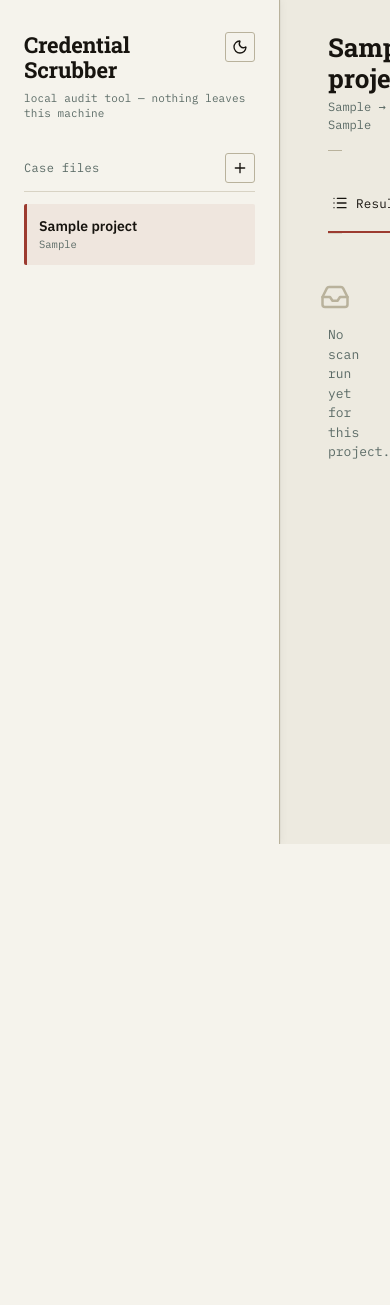
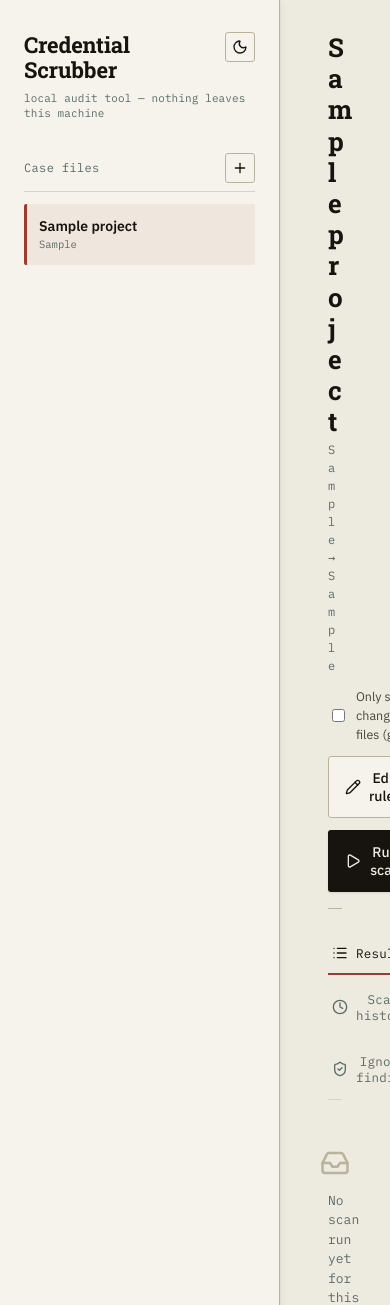
Before and after one commit to Mugilan718/credential-scrubber, a Flask app: page / in a window 390 px wide. Shown: the top 1305 px of the page. Before the commit the page ends 844 px from the top, so only its background shows below. Run offline with Flask 3, Linux system fonts and the light colour scheme; tables that the repository leaves empty hold one stand-in row (values such as "Sample post").

Commit message:
UI polish 7/7: fix real responsive breakage at narrow widths
Seventh and final pass of the UI polish - purely visual, no logic
changes. This one started as "just check it doesn't break" but found
genuine bugs, not just missing niceties.

Confirmed real breakage at ~700-900px and especially ~480px width:
.project-header (title/path + the changed-only-checkbox/Edit
rules/Run scan button group) had no flex-wrap, so on a narrower
window the title's text visually overlapped the button group instead
of wrapping - at 480px wide, the entire header area and results table
were pushed out of view/overlapping, effectively invisible.

Fixes:
- .project-header, .header-actions, and .tabs now wrap (flex-wrap)
  instead of forcing their content to fight for space in one row.
- The title/path container gets min-width:0 (required for a flex
  child to shrink/wrap properly) and overflow-wrap:break-word.
- .results-table now scrolls horizontally within itself
  (overflow-x:auto) instead of clipping (overflow:hidden), and
  .result-row/.results-table-header get a min-width so their fixed-
  width columns don't just compress to unreadable slivers - narrow
  windows get a scrollable table instead of losing columns. The page
  itself never scrolls horizontally.

Verified via Playwright at 1280/900/700/480px: no whole-page
horizontal overflow at any width, the results table's own
scrollWidth/clientWidth confirm it scrolls independently and reveals
the Ignore buttons when scrolled, and the header no longer overlaps
at any tested width. Modals were already fine (max-width: 90vw from
an earlier pass).

Co-Authored-By: Claude Sonnet 5 <noreply@anthropic.com>

```diff
--- a/static/style.css
+++ b/static/style.css
@@ -300,11 +300,18 @@ body {
 
 .project-header {
   display: flex;
+  flex-wrap: wrap;
   justify-content: space-between;
   align-items: flex-start;
+  gap: var(--space-3) var(--space-6);
   margin-bottom: var(--space-6);
   padding-bottom: var(--space-4);
   border-bottom: 1px solid var(--line-strong);
+}
+
+.project-header > div:first-child {
+  min-width: 0;
+  flex: 1 1 260px;
 }
 
 .project-header h2 {
@@ -312,6 +319,7 @@ body {
   font-size: 26px;
   line-height: 1.2;
   margin: 0 0 var(--space-1) 0;
+  overflow-wrap: break-word;
 }
 
 .project-path {
@@ -319,9 +327,10 @@ body {
   font-size: 12px;
   color: var(--slate);
   margin: 0;
+  overflow-wrap: break-word;
 }
 
-.header-actions { display: flex; gap: var(--space-3); align-items: center; }
+.header-actions { display: flex; flex-wrap: wrap; gap: var(--space-3); align-items: center; }
 
 .changed-only-toggle {
   display: flex;
@@ -340,6 +349,7 @@ body {
 
 .tabs {
   display: flex;
+  flex-wrap: wrap;
   gap: var(--space-1);
   margin-bottom: var(--space-4);
   border-bottom: 1px solid var(--line);
@@ -463,7 +473,7 @@ body {
   border: 1px solid var(--line-strong);
   border-radius: 3px;
   box-shadow: var(--shadow-sm);
-  overflow: hidden;
+  overflow-x: auto;
 }
 
 .result-row {
@@ -476,6 +486,7 @@ body {
   font-family: var(--mono);
   font-size: 12.5px;
   background: var(--paper-raised);
+  min-width: 700px;
 }
 
 .result-row:last-child { border-bottom: none; }
@@ -557,6 +568,7 @@ body {
   color: var(--slate);
   background: var(--paper);
   border-bottom: 1px solid var(--line-strong);
+  min-width: 700px;
 }
 
 .reveal-sensitive-row {
```
